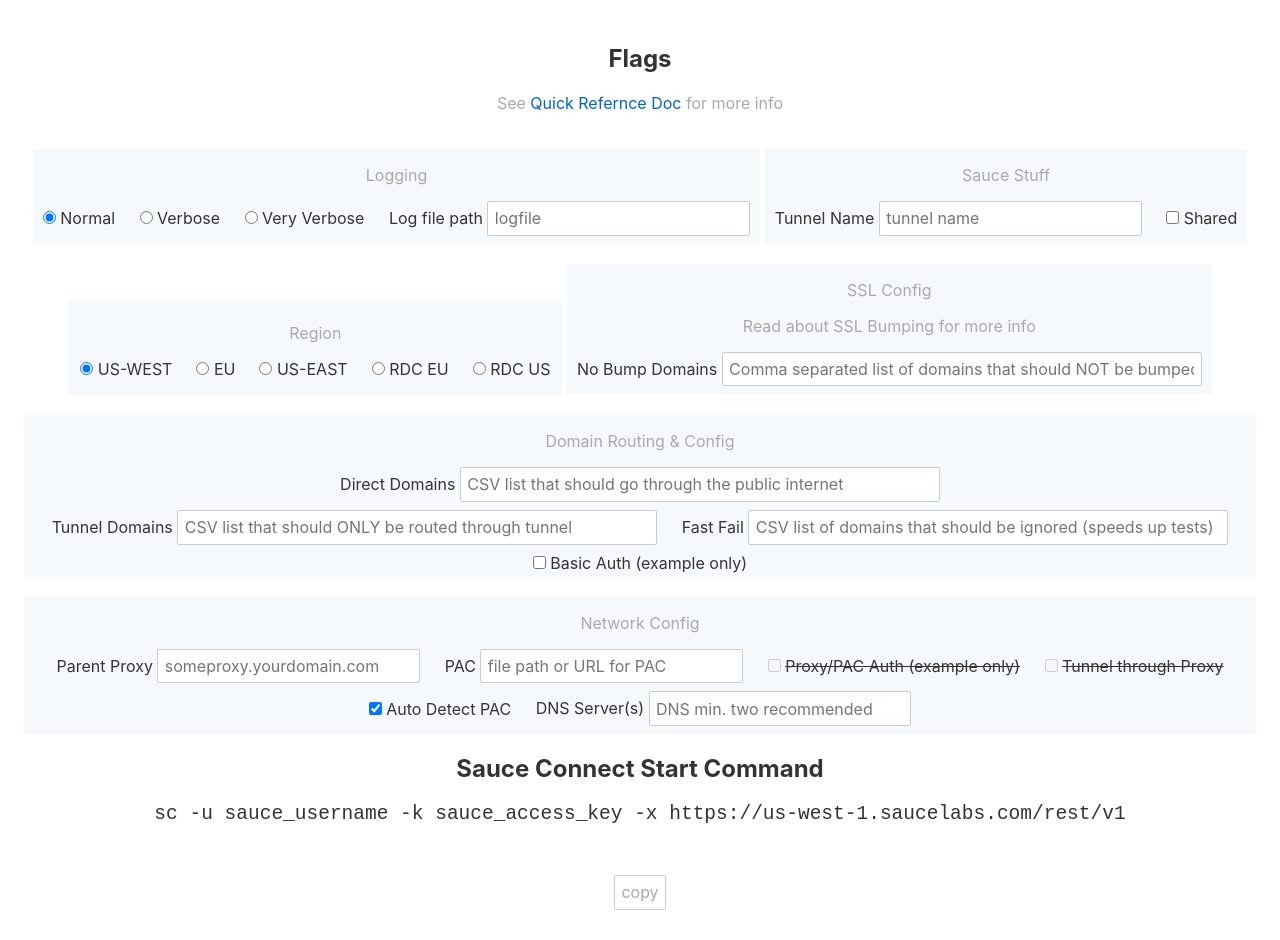
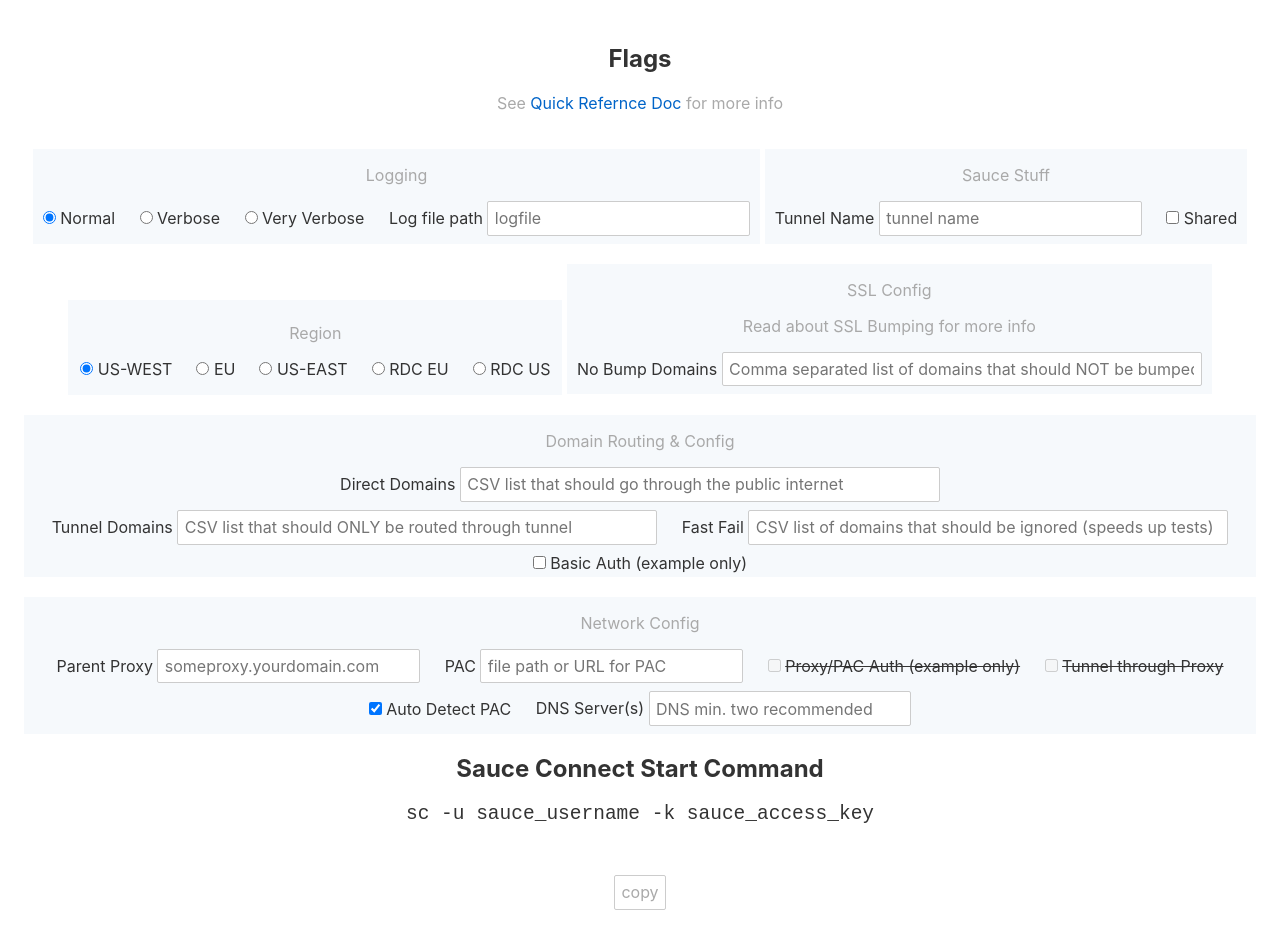
Before and after one commit to maxdobeck/sconfigurator, a Svelte app: page / in a window 1280 px wide. Shown: the top 940 px of the page. Built offline with nearby package versions, Linux system fonts and the light colour scheme.

Commit message:
Removed the default US-WEST datacenter -x arg.

```diff
--- a/src/App.svelte
+++ b/src/App.svelte
@@ -10,7 +10,7 @@
 	let shared = false;
 	// region
 	let scDc = new Map();
-	scDc.set('US-WEST', 'https://us-west-1.saucelabs.com/rest/v1 ');
+	scDc.set('US-WEST', '');
 	scDc.set('EU', 'https://eu-central-1.saucelabs.com/rest/v1 ');
 	scDc.set('US-EAST', 'https://us-east-1.saucelabs.com/rest/v1 ');
 	scDc.set('RDC EU', 'https://eu1.api.testobject.com/sc/rest/v1 ');
@@ -253,7 +253,9 @@
 			<code in:fade="{{delay:600, duration: 1500}}" out:fade="{{duration: 400}}">--dns {dnsServer}</code>
 		{/if}
 
+		{#if dc_choice !== 'US-WEST'}
 			<code>-x {scDc.get(dc_choice)}</code>
+		{/if}
 	</div>
 
 	<div id="copy-container">
```
Lines whose indentation alone changed are shown as unchanged.
